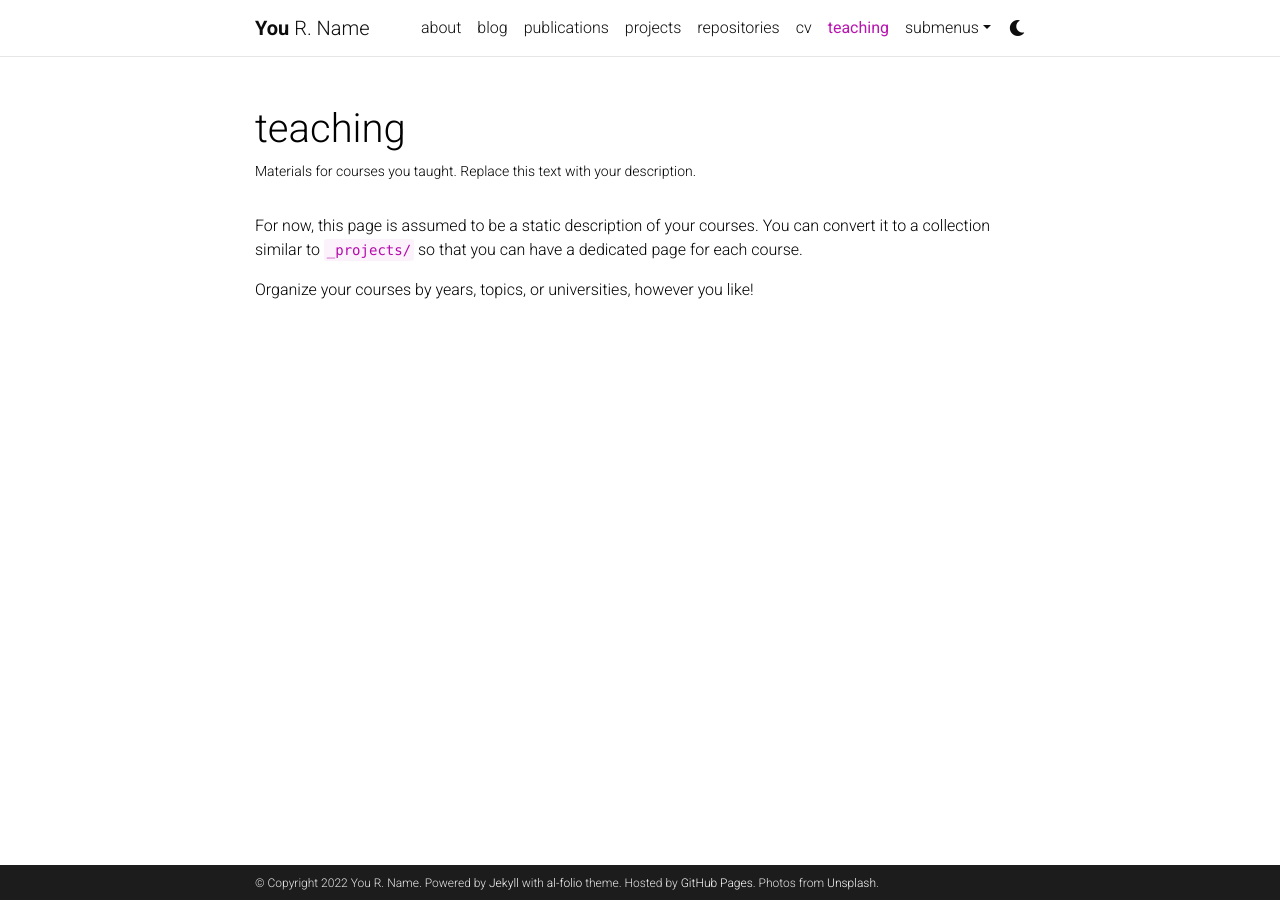
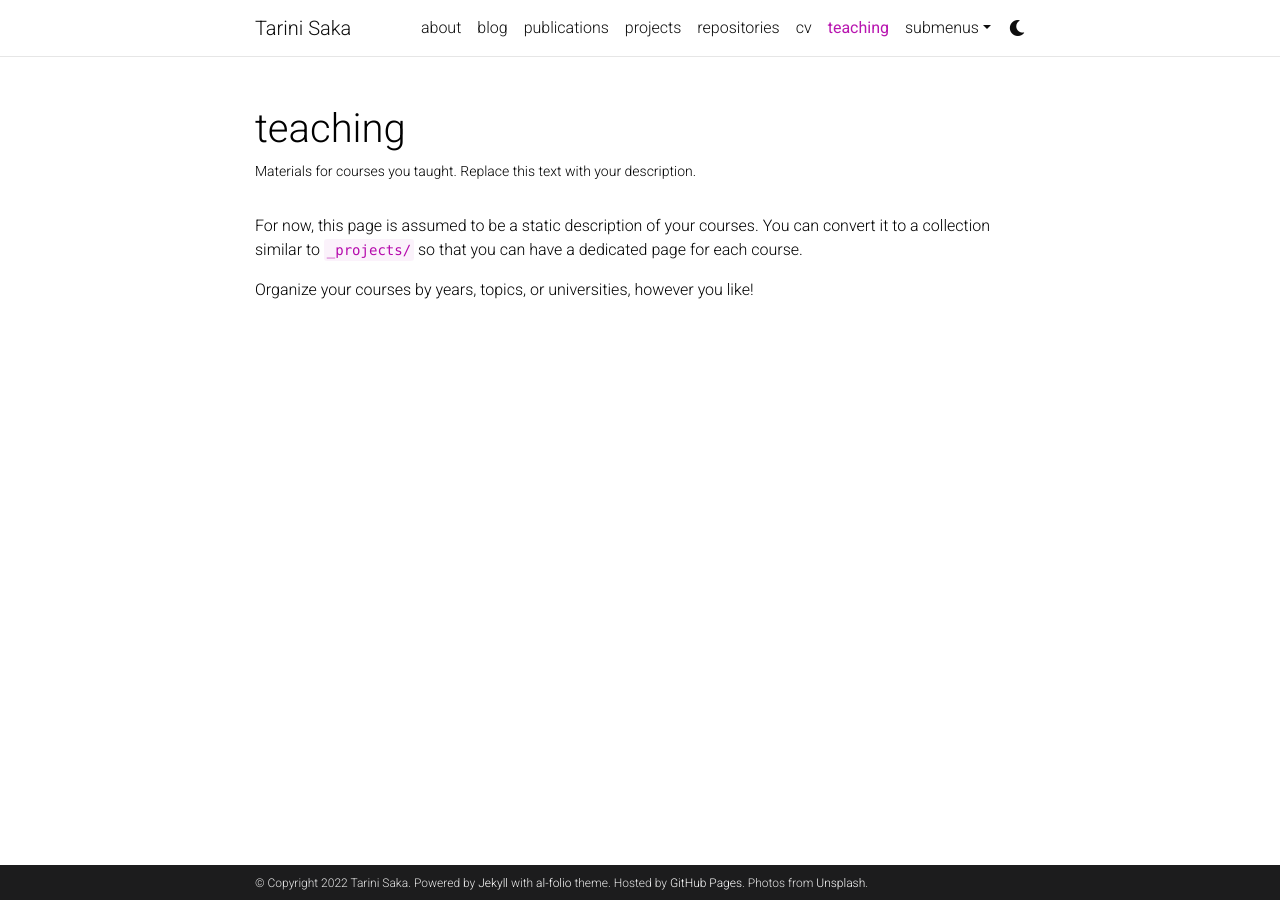
Before and after one commit to tarinisaka/tarinisaka.github.io, a Jekyll site: the page built from _pages/teaching.md, in a window 1280 px wide. Built offline with Jekyll 4.4.1, drawn with Linux system fonts in a browser that asks for light colours; comment, search, counter and statistics services are not loaded; a style sheet for code colours, icons or effects is not loaded.

Commit message:
add title

```diff
--- a/_config.yml
+++ b/_config.yml
@@ -2,24 +2,24 @@
 # Site settings
 # -----------------------------------------------------------------------------
 
-title: blank # the website title (if blank, full name will be used instead)
-first_name: You
-middle_name: R.
-last_name: Name
-email: you@example.com
+title: Tarini Saka
+first_name: Tarini
+middle_name:
+last_name: Saka
+email: t.saka@sms.ed.ac.uk
 description: > # the ">" symbol means to ignore newlines until "footer_text:"
   A simple, whitespace theme for academics. Based on [*folio](https://github.com/bogoli/-folio) design.
 footer_text: >
   Powered by <a href="https://jekyllrb.com/" target="_blank">Jekyll</a> with <a href="https://github.com/alshedivat/al-folio">al-folio</a> theme.
   Hosted by <a href="https://pages.github.com/" target="_blank">GitHub Pages</a>.
   Photos from <a href="https://unsplash.com" target="_blank">Unsplash</a>.
-keywords: jekyll, jekyll-theme, academic-website, portfolio-website  # add your own keywords or leave empty
+keywords: tarini, saka
 
 lang: en # the language of your site (for example: en, fr, cn, ru, etc.)
 icon: ⚛️  # the emoji used as the favicon (alternatively, provide image name in /assets/img/)
 
-url: https://alshedivat.github.io # the base hostname & protocol for your site
-baseurl: /al-folio # the subpath of your site, e.g. /blog/
+url: https://tarinisaka.github.io/
+baseurl:
 last_updated: false # set to true if you want to display last updated in the footer
 impressum_path:  # set to path to include impressum link in the footer, use the same path as permalink in a page, helps to conform with EU GDPR
 
```
